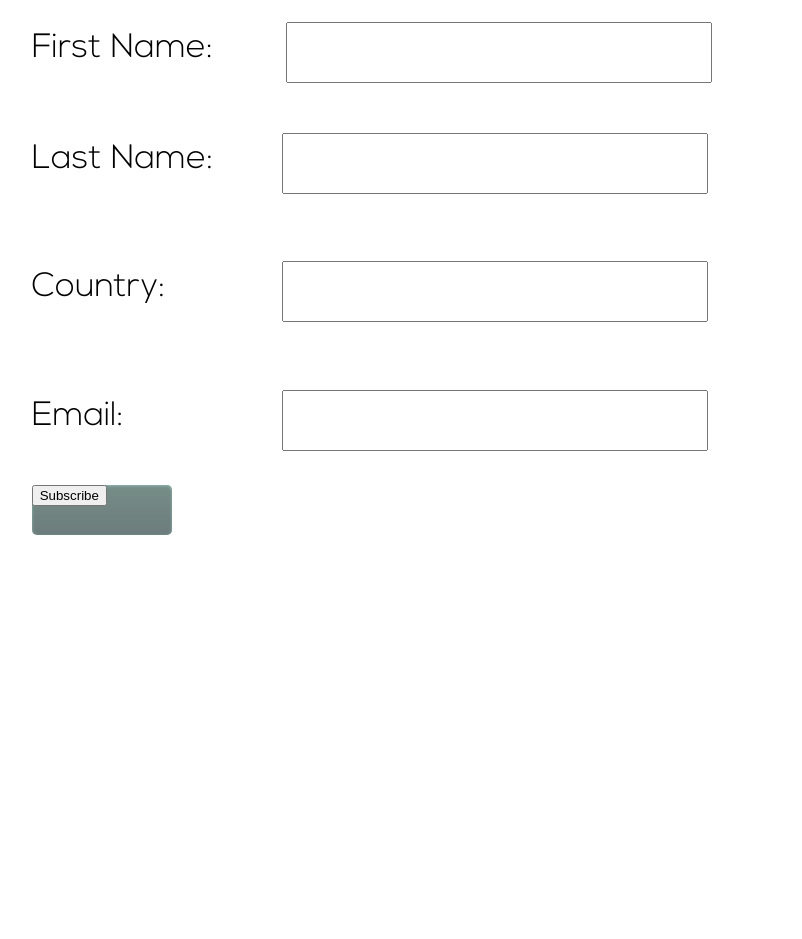
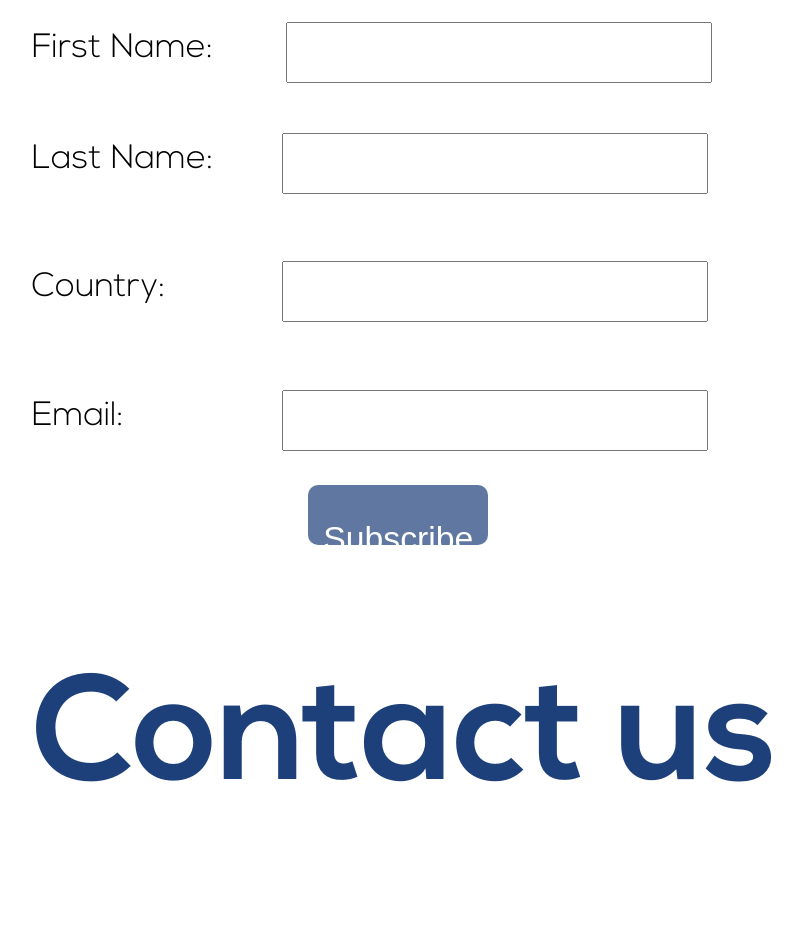
Before and after one commit to YohanLoz/Sunny-s-website, a PHP site: page /contact.php in a window 1280 px wide. Shown: the part 1043-1982 px from the top of the page, without its empty margins (227-1029 px from the left). Before the commit the page ends 1578 px from the top, so only its background shows below. Run offline with PHP 8.4, Linux system fonts and the light colour scheme.

Commit message:
updated contact page button issue

```diff
--- a/contact.php
+++ b/contact.php
@@ -46,11 +46,12 @@
         </div>
 </section>
 
-<div class="button">
-    <form action="">
-        <button>Subscribe</button>
-    </form>
-</div>
+
+<button class="button1"><p>Subscribe</p></button>
+
+<section class="bottomtxt">
+    <h1>Contact us</h1>
+</section>
 
 
 
--- a/css/contact.css
+++ b/css/contact.css
@@ -35,19 +35,20 @@ margin: 0;
     margin-top: 6vw;
 }
 
-.button{
+.button1{
+    grid-column: 5/7;
+    background-color: #1E407A;
+    color: #ffffff;
+    opacity: 0.7;
+    width: 180px;
+    height: 60px;
+    display: inline-block;
+    margin-left: 18px;
+    border: none;
+    border-radius: 10px;
+
+}
+
+.bottomtxt{
     grid-column: 3/10;
-    width: 140px;
-        height: 50px;
-        border-width: 1px;
-        color: #fff;
-        border-color: #566963;
-        font-weight: bold;
-        border-top-left-radius: 5px;
-        border-top-right-radius: 5px;
-        border-bottom-left-radius: 5px;
-        border-bottom-right-radius: 5px;
-        box-shadow: inset 0px 1px 3px 0px #91b8b3;
-        text-shadow: inset 0px -1px 0px #2b665e;
-        background: linear-gradient(#768d87, #6c7c7c);
 }
```
